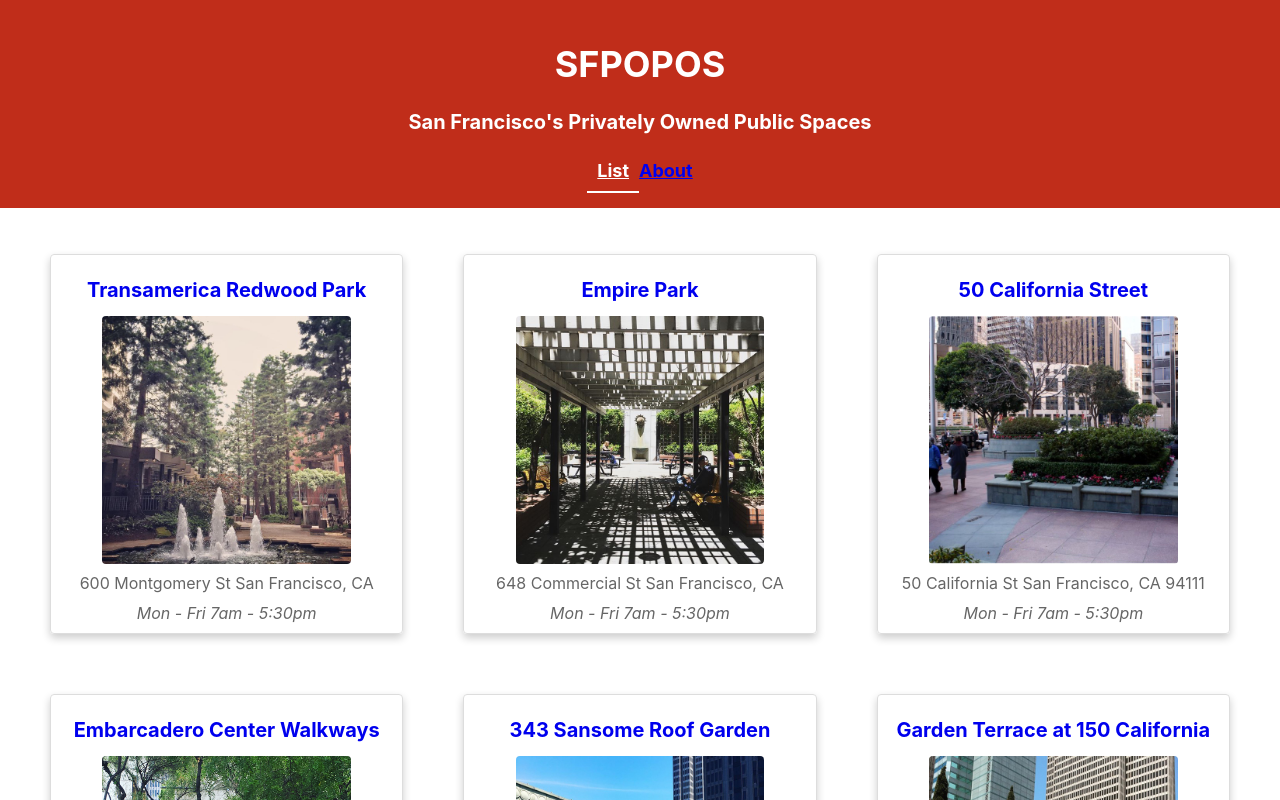
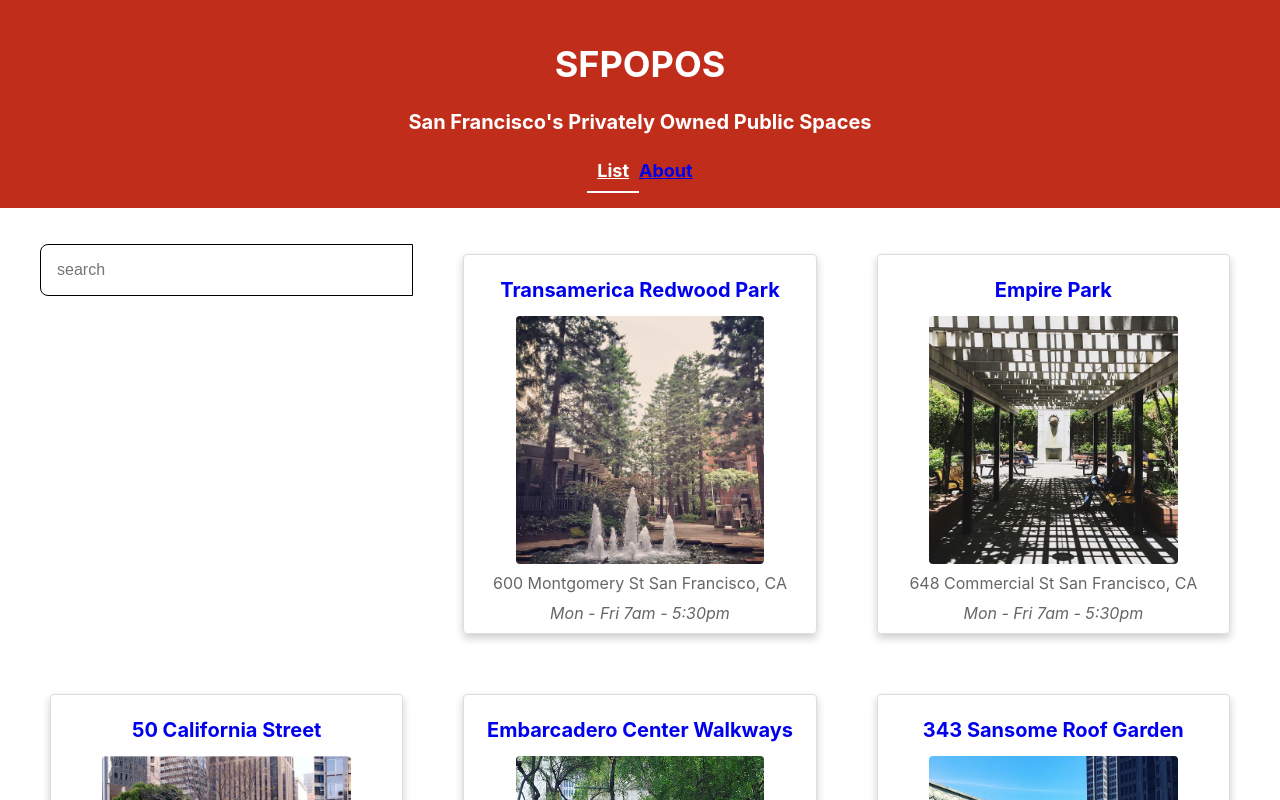
Before and after one commit to joemiddie13/react-fundamentals-tutorial, a React (Create React App) app: page / in a window 1280 px wide. Shown: the top 800 px of the page. Built offline with nearby package versions, Linux system fonts and the light colour scheme.

Commit message:
Search Space P10

```diff
--- a/src/components/POPOSDetails/POPOSDetails.js
+++ b/src/components/POPOSDetails/POPOSDetails.js
@@ -1,6 +1,7 @@
 import React from 'react'
 import { useParams } from 'react-router'
-import data from '../../sfpopos-data.json'
+// import data from '../../sfpopos-data.json'
+import data from '../../sfpopos-data'
 import './POPOSDetails.css'
 
 function POPOSDetails(props) {
--- a/src/components/POPOSList/POPOSList.css
+++ b/src/components/POPOSList/POPOSList.css
@@ -23,3 +23,26 @@
     font-size: 18px;
   }
 }
+
+.POPOSList form {
+	display: flex;
+	align-items: flex-start;
+}
+
+.POPOSList form input, .POPOSList form button {
+	padding: 1em;
+	margin: 0;
+	border: 1px solid;
+	font-size: 1rem;
+}
+
+.POPOSList form input {
+	flex: 1;
+	border-top-left-radius: 0.5em;
+	border-bottom-left-radius: 0.5em;
+}
+
+.POPOSList form button {
+	border-top-right-radius: 0.5em;
+	border-bottom-right-radius: 0.5em;
+}
--- a/src/components/POPOSList/POPOSList.js
+++ b/src/components/POPOSList/POPOSList.js
@@ -1,15 +1,19 @@
 import React from 'react';
 import POPOSSpace from '../POPOSSpace/POPOSSpace';
 import './POPOSList.css';
-import data from '../../sfpopos-data.json'
+// import data from '../../sfpopos-data.json'
+import data from '../../sfpopos-data'
+import { useState } from 'react'
 
 function POPOSList() {
-
-  const spaces = data.map(( { title, address, images, hours }, i) => {
+  const [ query, setQuery ] = useState('')
+  // const spaces = data.map(( { title, address, images, hours }, i) => {
+  const spaces = data.filter(obj => obj.title.toLowerCase().includes(query.toLowerCase()) || obj.address.toLowerCase().includes(query.toLowerCase()))
+    .map(({ id, title, address, images, hours, features }, i) => {
     return (
       <POPOSSpace
-        id={i}
-        key={title}
+        id={id}
+        key={`${title}-${id}`}
         name={title}
         address={address}
         image={images[0]}
@@ -19,6 +23,13 @@
   })
   return (
     <div className="POPOSList">
+      <form>
+        <input
+          value={query}
+          placeholder="search"
+          onChange={(e) => setQuery(e.target.value)}
+        />
+      </form>
       { spaces }
     </div>
   )
--- /dev/null
+++ b/src/sfpopos-data.js
@@ -0,0 +1,7 @@
+import data from './sfpopos-data.json'
+
+data.forEach((obj, i) => {
+	obj.id = i
+})
+
+export default data
```
